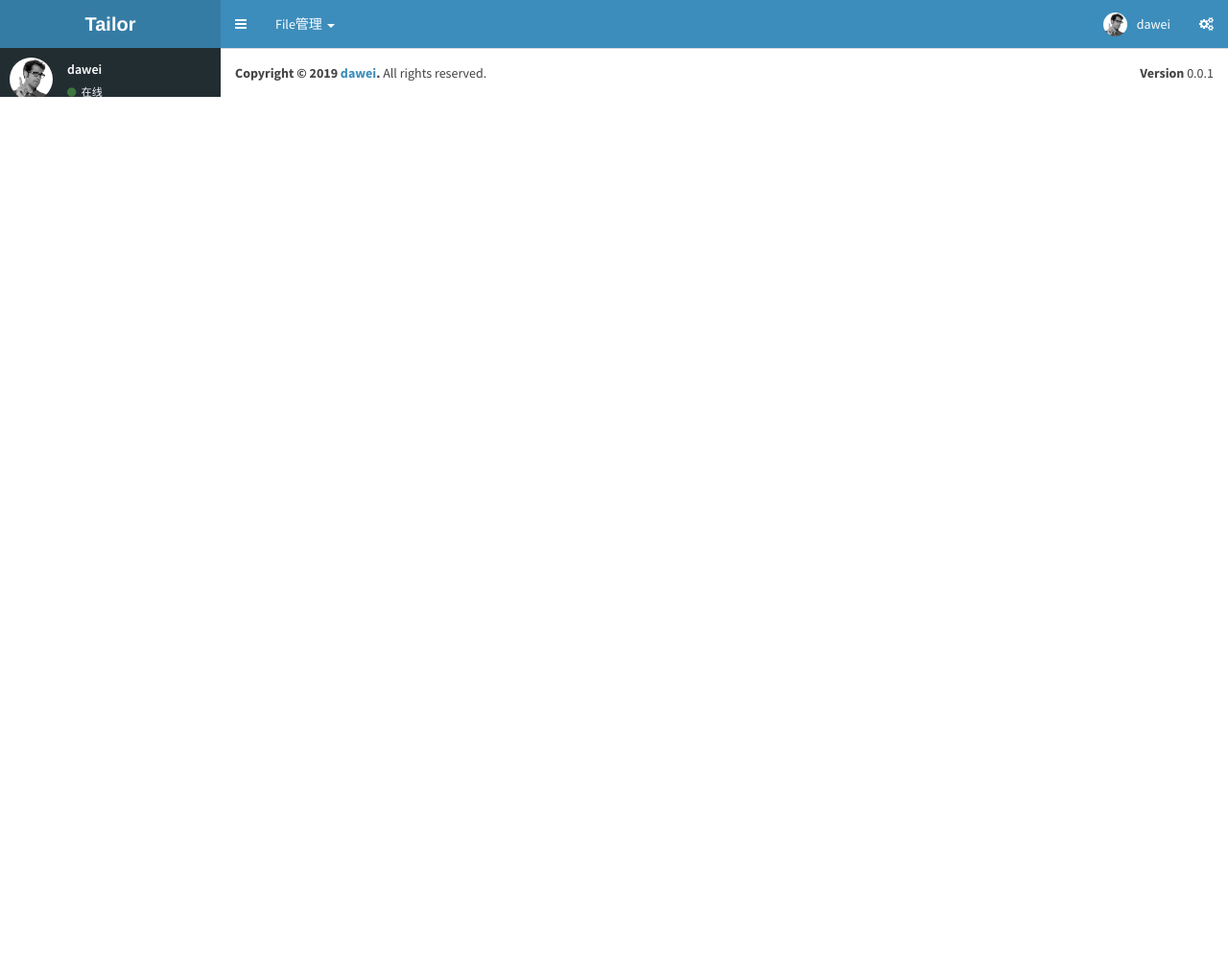
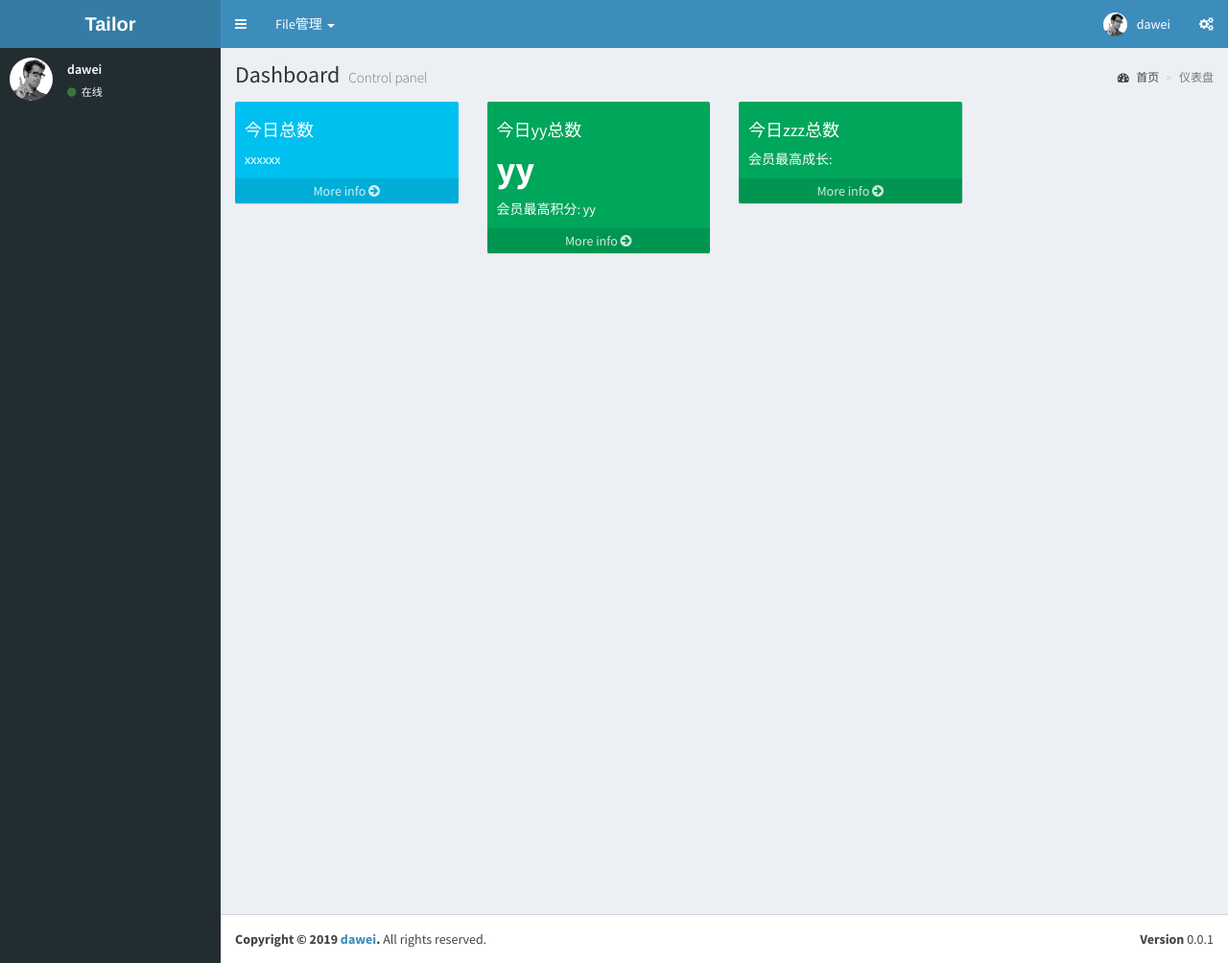
Before and after one commit to nowindxdw/flask_base, a Flask app: page / in a window 1280 px wide. Shown: the whole page at 96% size. Before the commit the page ends 101 px from the top, so only its background shows below. Run offline with Flask 2, Linux system fonts and the light colour scheme; the visitor is signed in with stand-in values (Sample User, id 1); some libraries are stand-ins or nearby versions.

Commit message:
make index page view

```diff
--- a/apps/templates/base.html
+++ b/apps/templates/base.html
@@ -128,6 +128,7 @@
     </aside>
 
     {% block maincontent %}
+
 
     {% endblock %}
     <footer class="main-footer">
--- a/apps/templates/index.html
+++ b/apps/templates/index.html
@@ -1 +1,75 @@
 {% extends "base.html" %}
+{% block maincontent %}
+        <!-- Content Wrapper. Contains page content -->
+        <section class="content-wrapper" id="qmain-content">
+            <!-- Content Header (Page header) -->
+            <section class="content-header">
+                <h1>
+                    Dashboard
+                    <small>Control panel</small>
+                </h1>
+                <ol class="breadcrumb">
+                    <li><a href="#"><i class="fa fa-dashboard"></i> 首页</a></li>
+                    <li class="active">仪表盘</li>
+                </ol>
+            </section>
+
+            <!-- Main content -->
+            <section class="content">
+                <!-- Small boxes (Stat box) -->
+                <div class="row" >
+                    <div class="col-lg-3 col-xs-6">
+                        <!-- small box -->
+                        <div class="small-box bg-aqua">
+                            <div class="inner">
+                                <h4>今日总数</h4>
+                                <h3></h3>
+                                <span>xxx</span><span>xxx</span>
+                            </div>
+                            <div class="icon">
+                                <i class="ion ion-bag"></i>
+                            </div>
+                            <a href="" class="small-box-footer" id="moreinfo">More info <i class="fa fa-arrow-circle-right"></i></a>
+                        </div>
+                    </div>
+                    <!-- ./col -->
+                    <div class="col-lg-3 col-xs-6">
+                        <!-- small box -->
+                        <div class="small-box bg-green">
+                            <div class="inner">
+                                <h4>今日yy总数</h4>
+                                <h3>yy</h3>
+                                <span>会员最高积分: yy</span>
+                            </div>
+                            <div class="icon">
+                                <i class="ion ion-stats-bars"></i>
+                            </div>
+                            <a href="" class="small-box-footer" >More info <i class="fa fa-arrow-circle-right"></i></a>
+                        </div>
+                    </div>
+                     <div class="col-lg-3 col-xs-6">
+                        <!-- small box -->
+                        <div class="small-box bg-green">
+                            <div class="inner">
+                                <h4>今日zzz总数</h4>
+                                <h3></h3>
+                                <span>会员最高成长: </span>
+                            </div>
+                            <div class="icon">
+                                <i class="ion ion-stats-bars"></i>
+                            </div>
+                            <a href="" class="small-box-footer" >More info <i class="fa fa-arrow-circle-right"></i></a>
+                        </div>
+                    </div>
+                    <!-- ./col -->
+
+                </div>
+                <!-- /.row -->
+                <!-- Main row -->
+
+            </section>
+
+        </section><!-- /.content -->
+        <!-- /.Left col -->
+        <!-- right col -->
+{% endblock %}
--- a/apps/user/views.py
+++ b/apps/user/views.py
@@ -1,7 +1,5 @@
 #!/usr/bin/env python
 # -*- encoding: utf-8 -*-
-
-
 import json
 import os
 from flask import render_template,request,g, flash, redirect, url_for, request
@@ -61,5 +59,5 @@ def login():
             flash('Invalid username or password')
             return redirect(url_for('login'))
         login_user(user, remember=form.remember_me.data)
-        return redirect(url_for('index'))
+        return redirect(url_for('user.index'))
     return render_template('login.html', title='Sign In', form=form)
```
Also changed, not shown: 1 other file.
